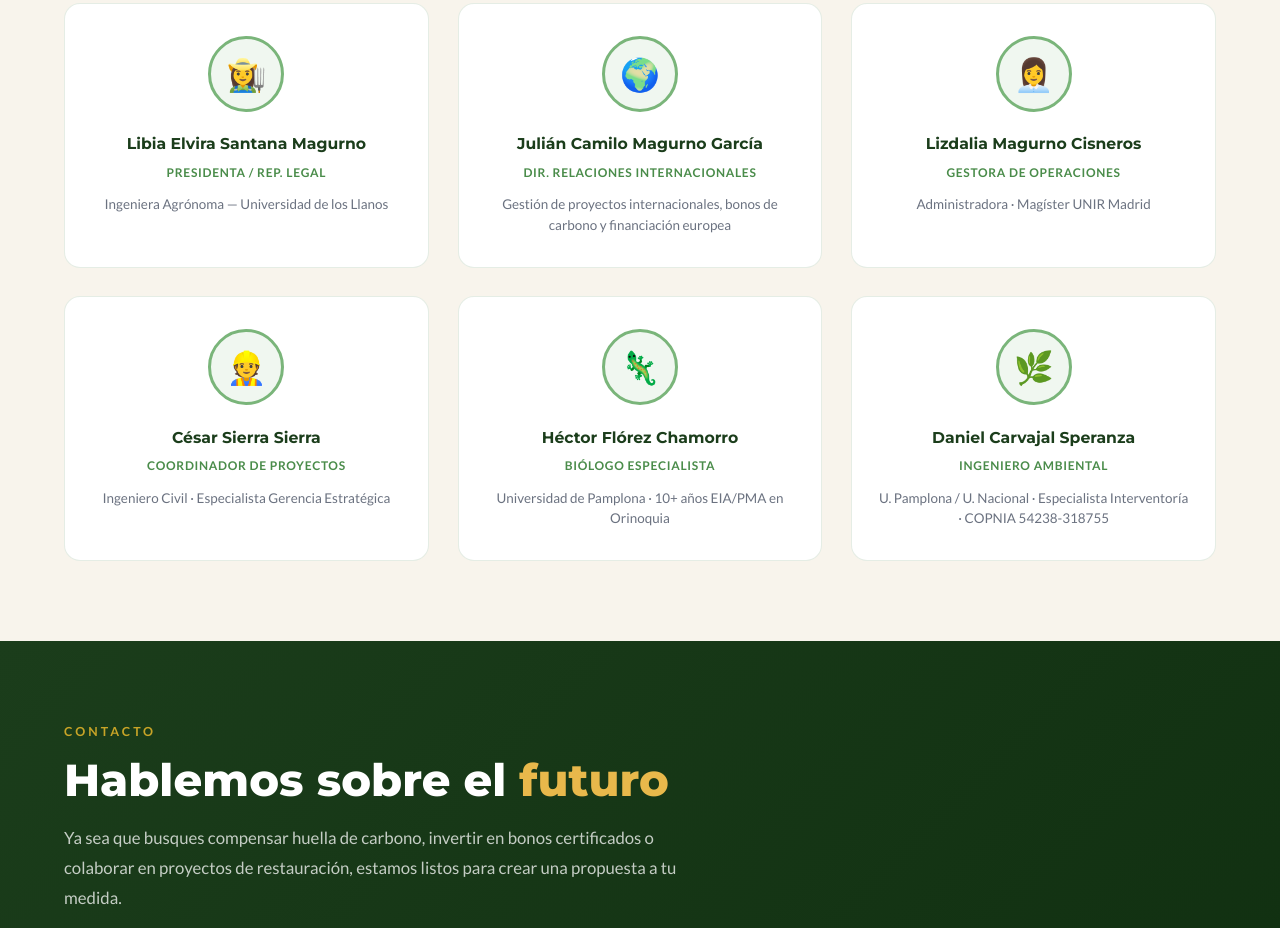
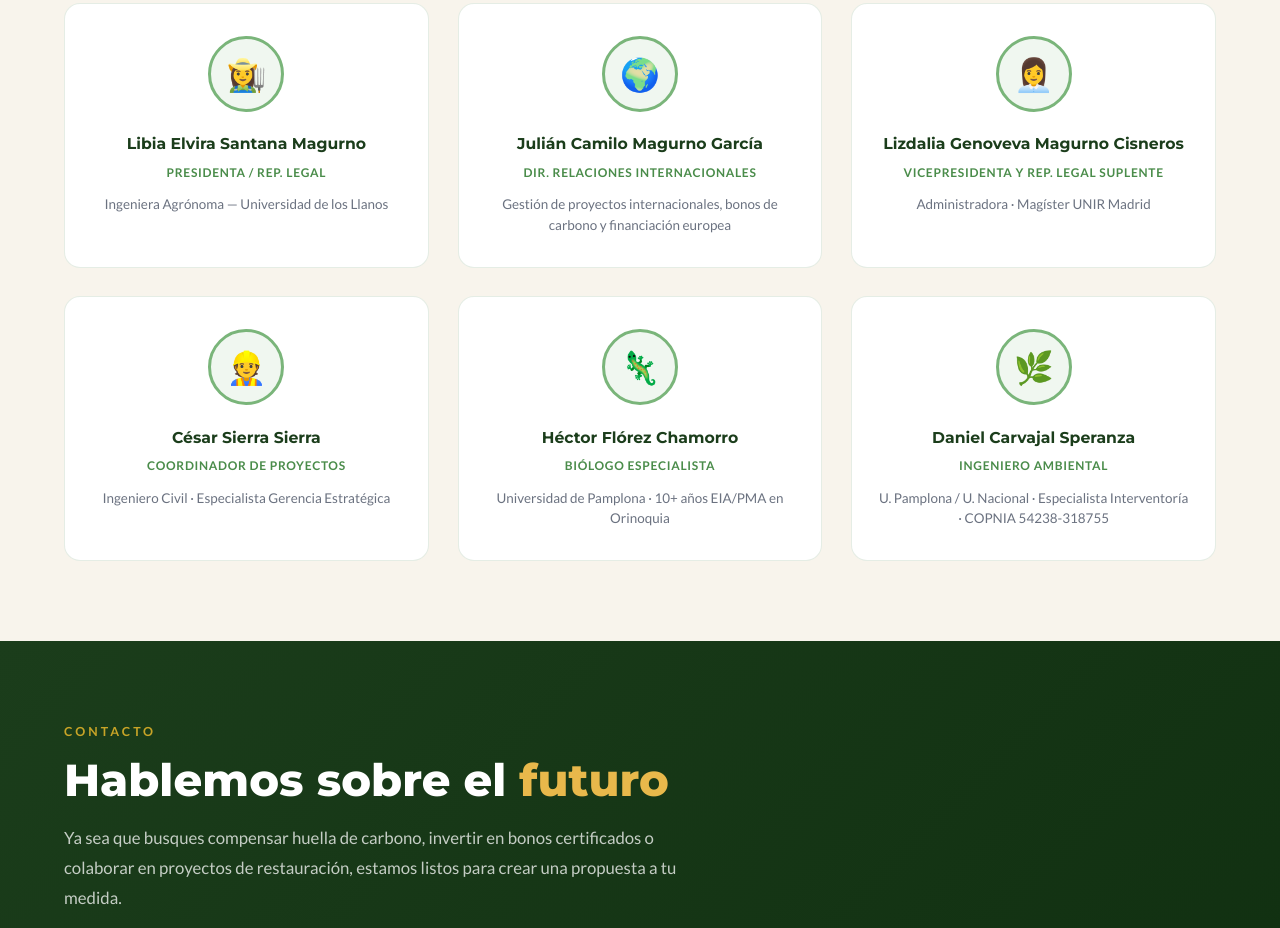
Before and after one commit to fundacion-forestar/fundacion-forestar.github.io, a plain HTML site: page index.html in a window 1280 px wide. Shown: the part 7811-8739 px from the top of the page. Drawn offline with Linux system fonts and the light colour scheme.

Commit message:
fix: cargo y nombre completo de Lizdalia en sección equipo

```diff
--- a/index.html
+++ b/index.html
@@ -333,7 +333,7 @@
         <div class="team-grid">
             <div class="team-card fade-in"><div class="team-avatar">👩‍🌾</div><div class="team-name">Libia Elvira Santana Magurno</div><div class="team-role" data-i18n="tm1-role">Presidenta / Rep. Legal</div><div class="team-expertise">Ingeniera Agrónoma — Universidad de los Llanos</div></div>
             <div class="team-card fade-in"><div class="team-avatar">🌍</div><div class="team-name">Julián Camilo Magurno García</div><div class="team-role" data-i18n="tm2-role">Dir. Relaciones Internacionales</div><div class="team-expertise" data-i18n="tm2-exp">Gestión de proyectos internacionales, bonos de carbono y financiación europea</div></div>
-            <div class="team-card fade-in"><div class="team-avatar">👩‍💼</div><div class="team-name">Lizdalia Magurno Cisneros</div><div class="team-role" data-i18n="tm3-role">Gestora de Operaciones</div><div class="team-expertise">Administradora · Magíster UNIR Madrid</div></div>
+            <div class="team-card fade-in"><div class="team-avatar">👩‍💼</div><div class="team-name">Lizdalia Genoveva Magurno Cisneros</div><div class="team-role" data-i18n="tm3-role">Vicepresidenta y Rep. Legal Suplente</div><div class="team-expertise">Administradora · Magíster UNIR Madrid</div></div>
             <div class="team-card fade-in"><div class="team-avatar">👷</div><div class="team-name">César Sierra Sierra</div><div class="team-role" data-i18n="tm4-role">Coordinador de Proyectos</div><div class="team-expertise">Ingeniero Civil · Especialista Gerencia Estratégica</div></div>
             <div class="team-card fade-in"><div class="team-avatar">🦎</div><div class="team-name">Héctor Flórez Chamorro</div><div class="team-role" data-i18n="tm5-role">Biólogo Especialista</div><div class="team-expertise">Universidad de Pamplona · 10+ años EIA/PMA en Orinoquia</div></div>
             <div class="team-card fade-in"><div class="team-avatar">🌿</div><div class="team-name">Daniel Carvajal Speranza</div><div class="team-role" data-i18n="tm6-role">Ingeniero Ambiental</div><div class="team-expertise">U. Pamplona / U. Nacional · Especialista Interventoría · COPNIA 54238-318755</div></div>
```
